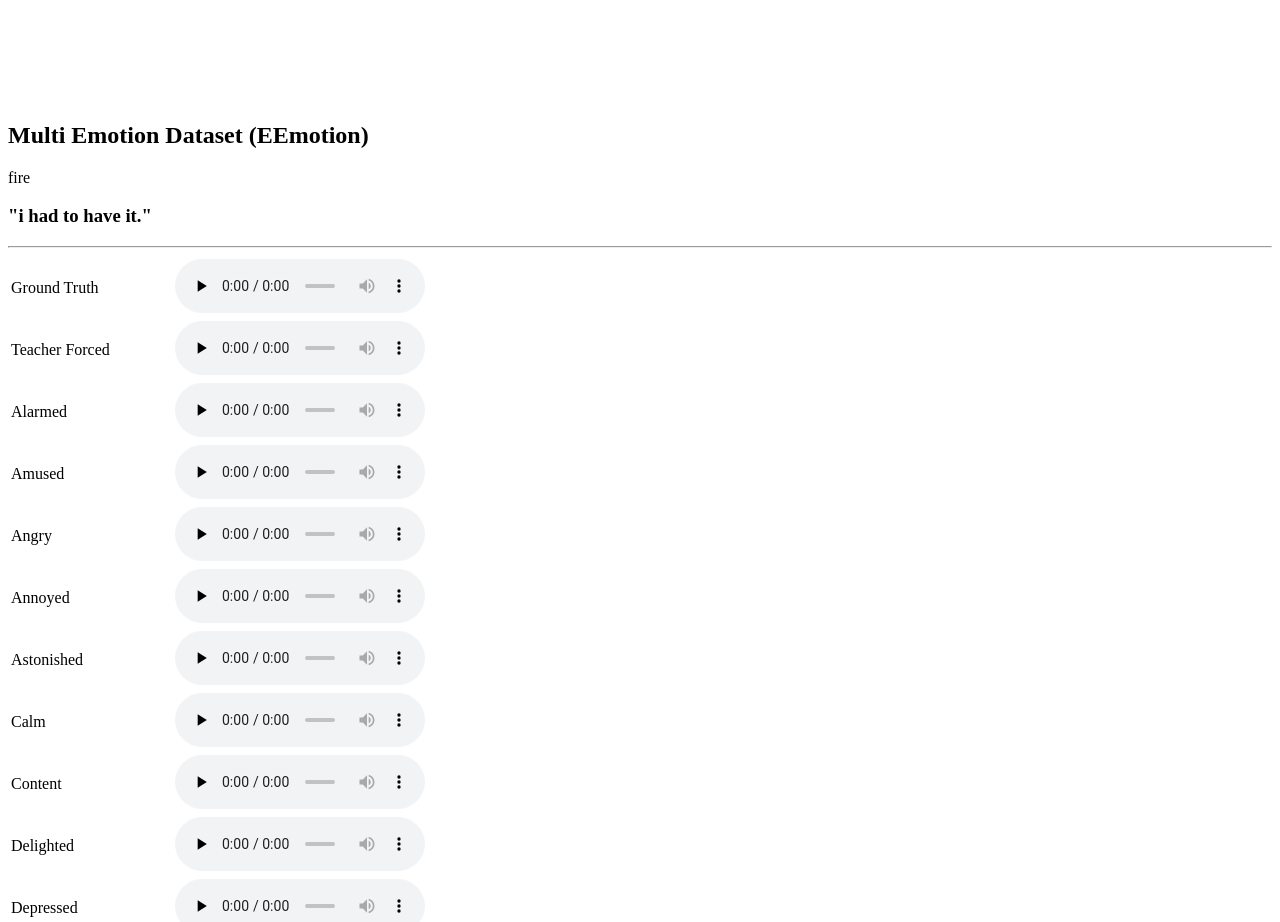
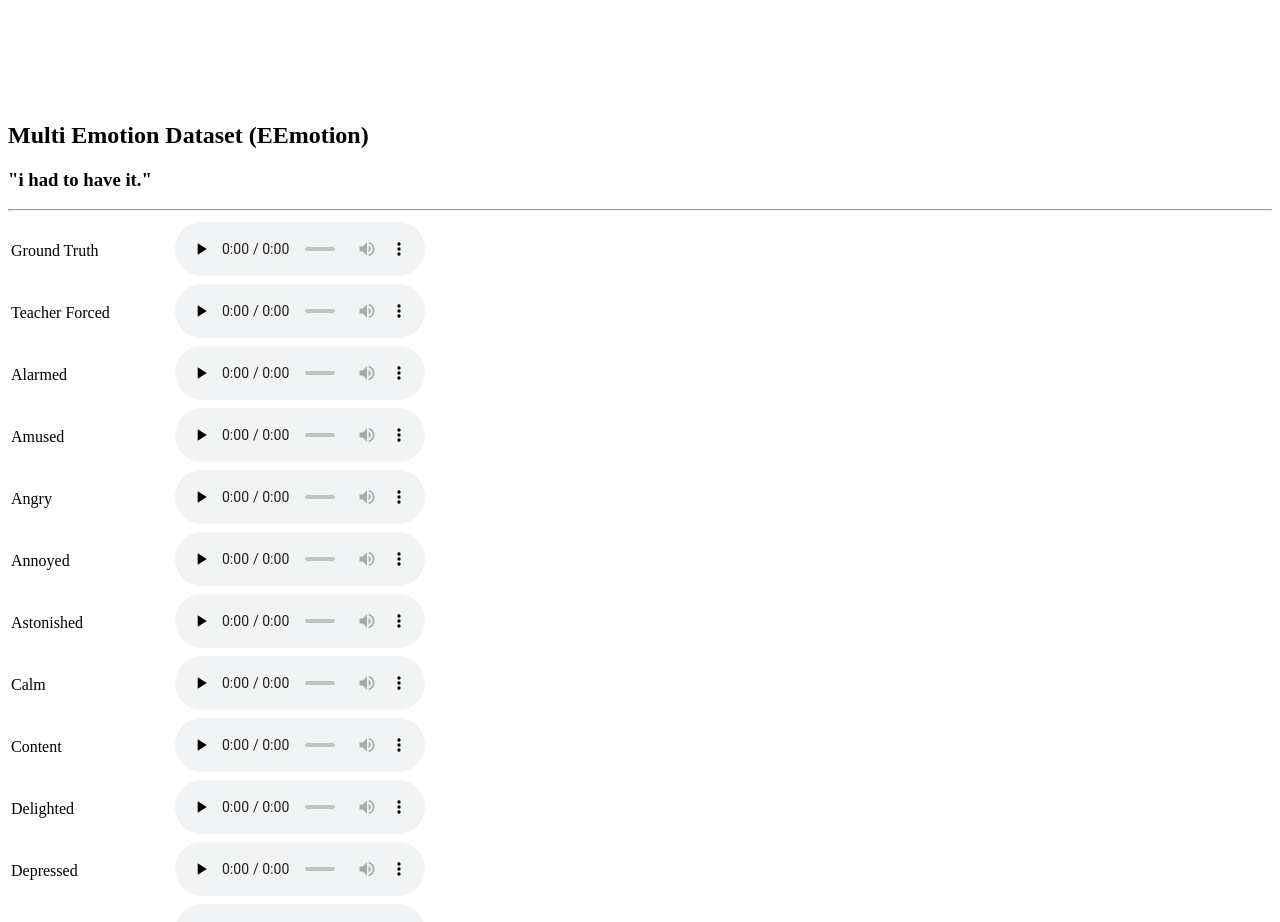
Before and after one commit to Bjacobwork/EmoDiffGAN-TTS-Demo, a plain HTML site: page index.html in a window 1280 px wide. Shown: the part 1760-2682 px from the top of the page. Drawn offline with Linux system fonts and the light colour scheme.

Commit message:
Update index.html

```diff
--- a/index.html
+++ b/index.html
@@ -67,7 +67,7 @@
 <p>&nbsp;</p>
 
 <div>
-    <a name="eemotion"><h2>Multi Emotion Dataset (EEmotion)</h2>fire
+    <a name="eemotion"><h2>Multi Emotion Dataset (EEmotion)</h2>
 
     <h3>"i had to have it."</h3></a>
     <hr>
```
